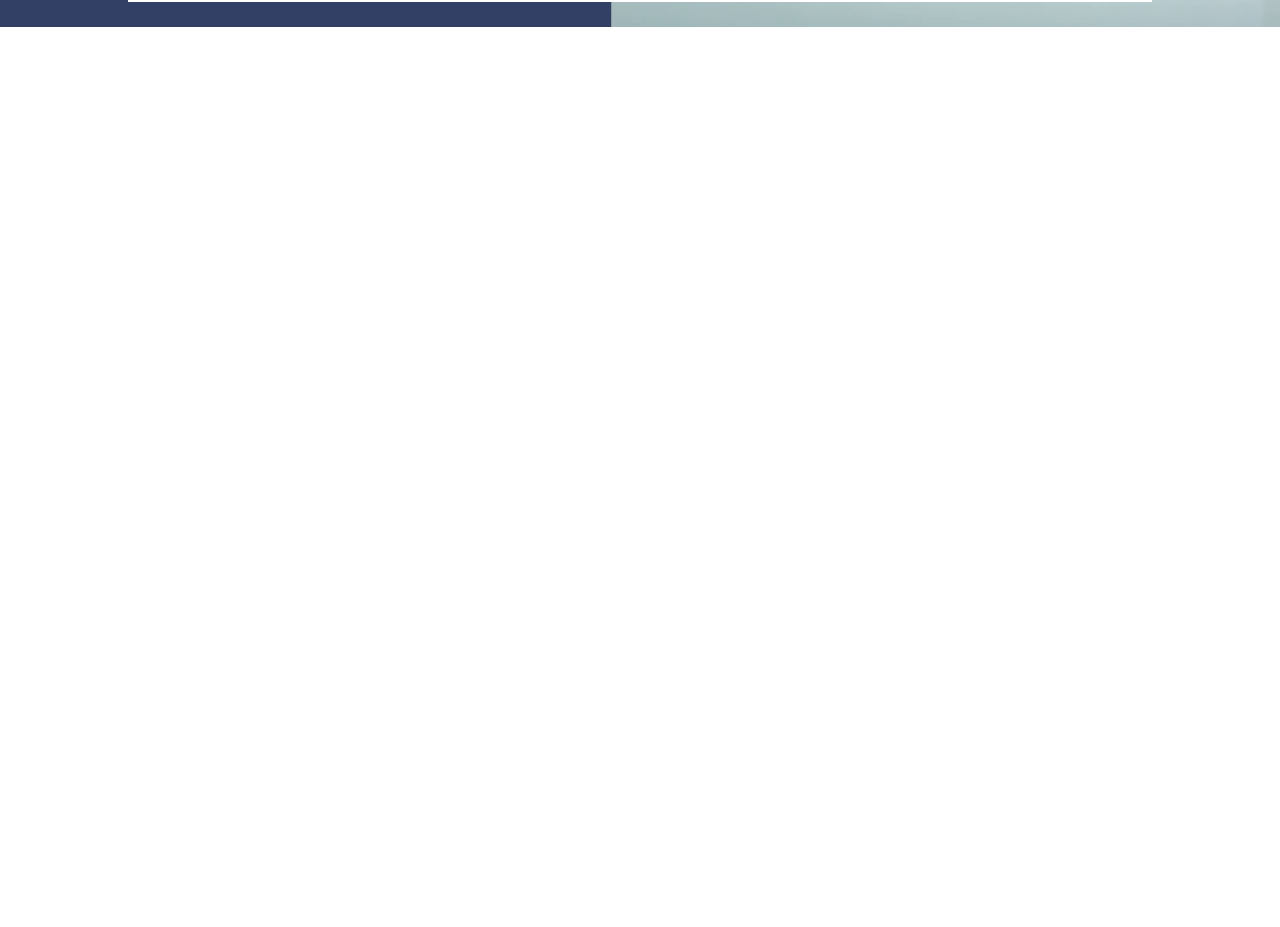
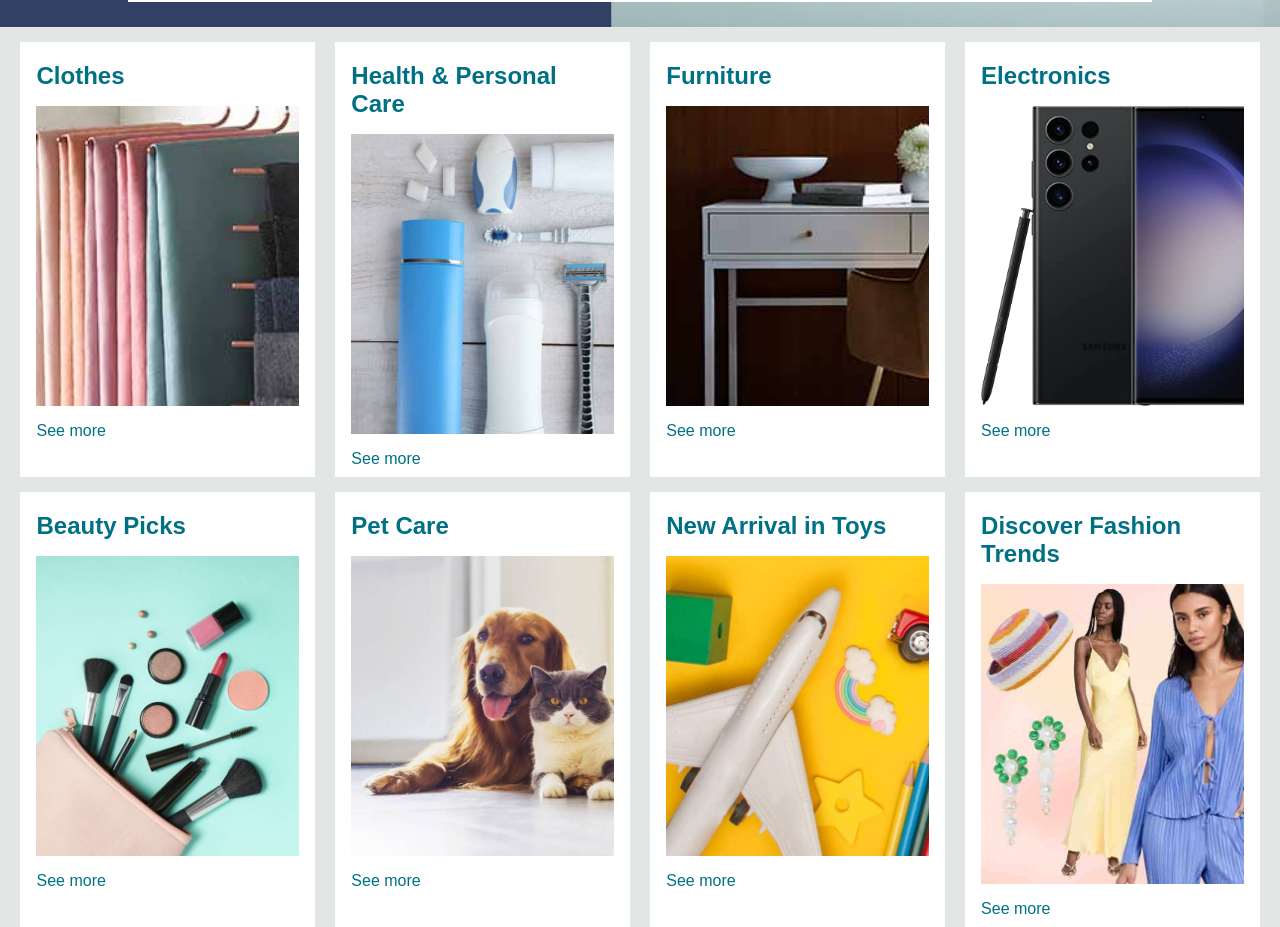
Before and after one commit to Sodium-Man/Amazon-Clone, a plain HTML site: page index.html in a window 1280 px wide. Shown: the part 453-1380 px from the top of the page. Before the commit the page ends 800 px from the top, so only its background shows below. Drawn offline with Linux system fonts and the light colour scheme.

Commit message:
Shop Section

```diff
--- a/index.html
+++ b/index.html
@@ -71,5 +71,64 @@
        <p>You are on amazon.com. You can also on Amazon India for millions of products with fast local delivery. <a>Click here to go to amazon.in</a></p>
     </div>
    </div>
+
+   <div class="shop-section">
+    <div class="box">
+          <div class="box-content">
+            <h2>Clothes</h2>
+            <div class="box-img" style="background-image: url('box1_image.jpg');"></div>
+             <p>See more</p>
+          </div>
+    </div>
+    <div class="box">
+        <div class="box-content">
+            <h2>Health & Personal Care</h2>
+            <div class="box-img" style="background-image: url('box2_image.jpg');"></div>
+             <p>See more</p>
+          </div>
+    </div>
+    <div class="box">
+        <div class="box-content">
+            <h2>Furniture</h2>
+            <div class="box-img" style="background-image: url('box3_image.jpg');"></div>
+             <p>See more</p>
+          </div>
+    </div>
+    <div class="box">
+        <div class="box-content">
+            <h2>Electronics</h2>
+            <div class="box-img" style="background-image: url('box4_image.jpg');"></div>
+             <p>See more</p>
+          </div>
+    </div>
+    <div class="box">
+        <div class="box-content">
+          <h2>Beauty Picks</h2>
+          <div class="box-img" style="background-image: url('box5_image.jpg');"></div>
+           <p>See more</p>
+        </div>
+  </div>
+  <div class="box">
+      <div class="box-content">
+          <h2>Pet Care</h2>
+          <div class="box-img" style="background-image: url('box6_image.jpg');"></div>
+           <p>See more</p>
+        </div>
+  </div>
+  <div class="box">
+      <div class="box-content">
+          <h2>New Arrival in Toys</h2>
+          <div class="box-img" style="background-image: url('box7_image.jpg');"></div>
+           <p>See more</p>
+        </div>
+  </div>
+  <div class="box">
+      <div class="box-content">
+          <h2>Discover Fashion Trends</h2>
+          <div class="box-img" style="background-image: url('box8_image.jpg');"></div>
+           <p>See more</p>
+        </div>
+  </div>
+   </div>
 </body>
 </html>
--- a/style.css
+++ b/style.css
@@ -169,3 +169,37 @@ span{
 .hero-message a{
     color: #007185;
 }
+
+/*shop-section*/
+
+.shop-section{
+    display: flex;
+    flex-wrap: wrap;
+    justify-content: space-evenly;
+    background-color: #e2e7e6;
+}
+
+.box{
+
+      height: 400px;
+      width: 23%;
+      background-color: white;
+      padding: 20px 0px 15px;
+      margin-top: 15px;
+}
+
+.box-img{
+    height: 300px;
+    background-size: cover;
+    margin-top: 1rem;
+    margin-bottom: 1rem;
+}
+
+.box-content{
+    margin-left: 1rem;
+    margin-right: 1rem;
+}
+
+.box-content{
+    color:#007185;
+}
```
